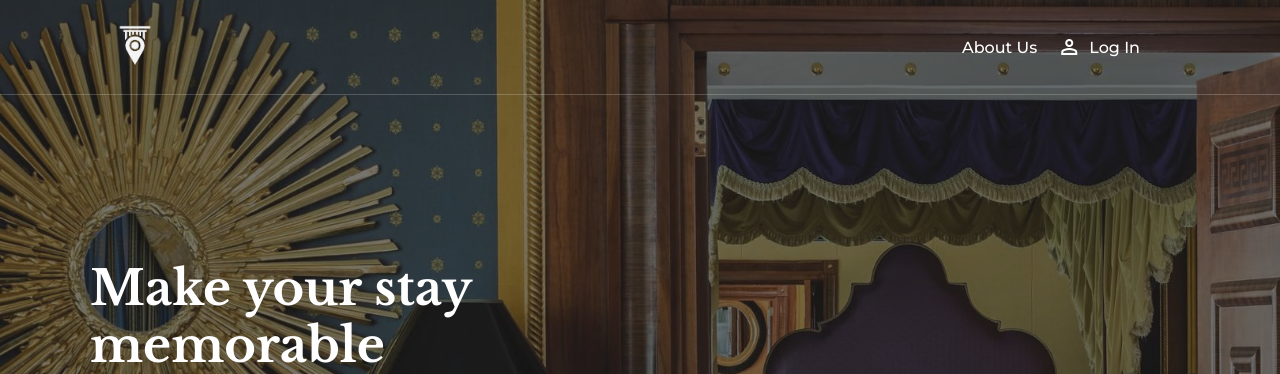
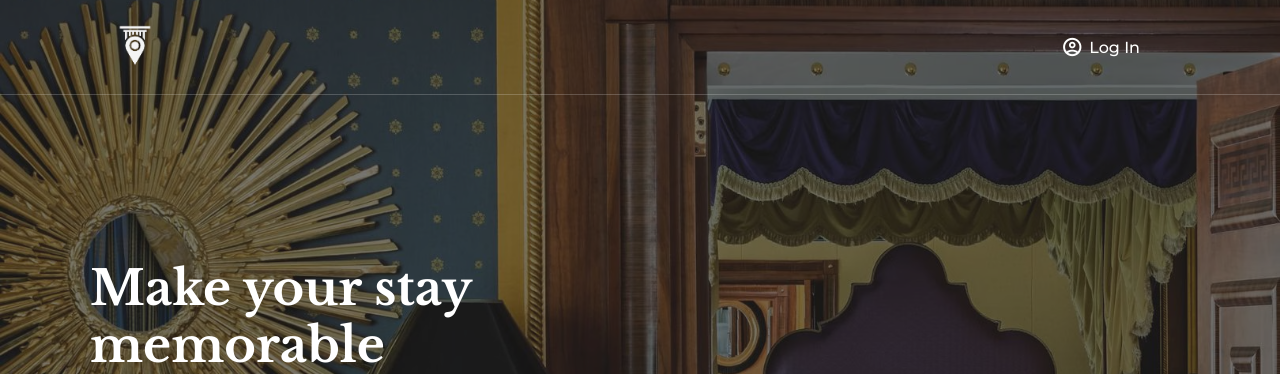
Before and after one commit to amiliadanielle/AppDev_FinalProject, a PHP site: page / in a window 1280 px wide. Shown: the top 374 px of the page. Run offline with PHP 8.4, Linux system fonts and the light colour scheme.

Commit message:
update login link styles and adjust Material Symbols font size

```diff
--- a/assets/css/style.css
+++ b/assets/css/style.css
@@ -37,28 +37,31 @@ body {
 
 .login-link {
   color: white;
+  padding-right: 150px;
   text-decoration: none;
-    padding-right: 150px;
   display: flex;
   align-items: center;
-    gap: 8px;
+  gap: 6px;
   font-weight: 500;
   transition: color 0.3s ease;
 }
 
 .login-link:hover {
   color: #8E1616;
-    opacity: 0.9;
 }
 
+.login-link:hover .material-symbols-outlined {
+  color: #8E1616;
+  transform: scale(1.1);
+  transition: transform 0.3s ease, color 0.3s ease;
+}
+
+
 .material-symbols-outlined {
-    font-variation-settings:
-        'FILL' 0,
-        'wght' 400,
-        'GRAD' 0,
-        'opsz' 24;
-    font-size: 24px;
+  vertical-align: middle;
+  font-size: 30px;
 }
+
 
 .nav-links {
     display: flex;
--- a/index.php
+++ b/index.php
@@ -1,6 +1,4 @@
-<?php
-session_start();
-?>
+<?php session_start(); ?>
 <!DOCTYPE html>
 <html lang="en">
 <head>
@@ -12,7 +10,13 @@ session_start();
     <link rel="preconnect" href="https://fonts.gstatic.com" crossorigin>
     <link href="https://fonts.googleapis.com/css2?family=Montserrat:ital,wght@0,100..900;1,100..900&display=swap" rel="stylesheet">
     <link href="https://fonts.googleapis.com/css2?family=Libre+Baskerville:ital,wght@0,400;0,700;1,400&display=swap" rel="stylesheet">
-    <link rel="stylesheet" href="https://fonts.googleapis.com/css2?family=Material+Symbols+Outlined:opsz,wght,FILL,GRAD@20..48,100..700,0..1,-50..200" />
+    <link href="https://fonts.googleapis.com/css2?family=Material+Symbols+Outlined" rel="stylesheet">
+    <style>
+        .material-symbols-outlined {
+            vertical-align: middle;
+            font-size: 22px;
+        }
+    </style>
 </head>
 <body>
 
@@ -23,7 +27,6 @@ session_start();
         </a>
 
         <div class="nav-links">
-            <a href="pages/about.php" class="about-link">About Us</a>
 
             <?php if (isset($_SESSION["username"])): ?>
                 <span class="nav-username" style="color: white; font-weight: 500;">
@@ -31,11 +34,11 @@ session_start();
                 </span>
                 <a href="pages/booking.php" class="about-link">Book</a>
                 <a href="process/logout.php" class="login-link">
-                    <span class="material-symbols-outlined">person</span> Log Out
+                    <span class="material-symbols-outlined">account_circle</span> Log Out
                 </a>
             <?php else: ?>
                 <a href="pages/login.php" class="login-link">
-                    <span class="material-symbols-outlined">person</span> Log In
+                    <span class="material-symbols-outlined">account_circle</span> Log In
                 </a>
             <?php endif; ?>
         </div>
```
Lines whose indentation alone changed are shown as unchanged.
